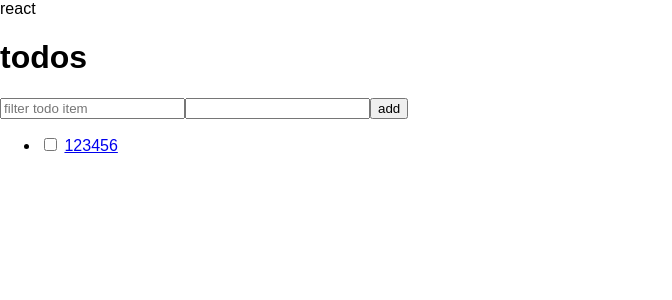
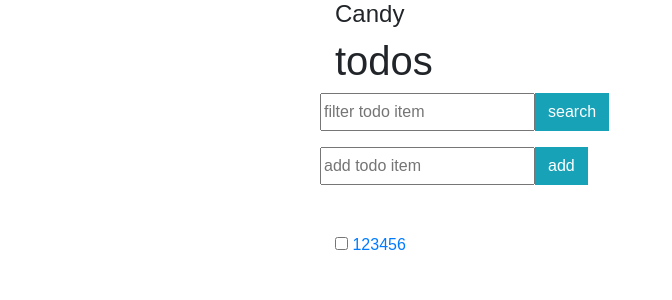
Before and after one commit to CandyAngelaCandy/todo-list-redux, a React (Create React App) app: page / in a window 1280 px wide. Shown: the top 300 px of the page, without its empty margins (0-672 px from the left). Built offline with nearby package versions, Linux system fonts and the light colour scheme.

Commit message:
add bootstrap stylee

```diff
--- a/public/index.html
+++ b/public/index.html
@@ -10,6 +10,7 @@
     -->
     <link rel="manifest" href="%PUBLIC_URL%/manifest.json">
     <link rel="shortcut icon" href="%PUBLIC_URL%/favicon.ico">
+    <link rel="stylesheet" href="https://stackpath.bootstrapcdn.com/bootstrap/4.1.2/css/bootstrap.min.css" integrity="sha384-Smlep5jCw/wG7hdkwQ/Z5nLIefveQRIY9nfy6xoR1uRYBtpZgI6339F5dgvm/e9B" crossorigin="anonymous">
     <!--
       Notice the use of %PUBLIC_URL% in the tags above.
       It will be replaced with the URL of the `public` folder during the build.
--- a/src/components/App.js
+++ b/src/components/App.js
@@ -3,7 +3,7 @@ import TodoList from '../containers/todoList';
 import UserList from '../containers/userList';
 
 const App = () => (
-  <div>
+  <div className="offset-md-3 col-md-6">
     <UserList />
     <TodoList />
   </div>
--- a/src/components/Todo.js
+++ b/src/components/Todo.js
@@ -1,5 +1,5 @@
 import React, { PureComponent } from 'react';
-import { BrowserRouter as Router, Route, Link } from 'react-router-dom';
+import {Link } from 'react-router-dom';
 
 class Todo extends PureComponent {
   render() {
@@ -7,23 +7,33 @@ class Todo extends PureComponent {
       <div>
         <div className="header">
           <h1>todos</h1>
+          <div className="row input-group mb-3">
             <input
               type="text"
               ref={el => {
                 this.filterInput = el;
               }}
-            onBlur={() => {
+              placeholder="filter todo item"
+            />
+            <button
+              className="btn btn-info rounded-0"
+              onClick={() => {
                 this.props.filterTodo(this.filterInput.value);
               }}
-            placeholder="filter todo item"
-          />
+            >
+              search
+            </button>
+          </div>
+          <div className="row input-group mb-3">
             <input
               type="text"
               ref={el => {
                 this.input = el;
               }}
+              placeholder="add todo item"
             />
             <button
+              className="btn btn-info rounded-0"
               onClick={() => {
                 this.props.addTodo(this.input.value);
               }}
@@ -31,10 +41,11 @@ class Todo extends PureComponent {
               add
             </button>
           </div>
-        <ul>
+        </div>
+          <div className="mt-5">
           {this.props.todoList.map(todoItem => {
             return (
-              <li key={todoItem.id}>
+              <div key={todoItem.id}>
                 <input
                   type="checkbox"
                   onChange={() => {
@@ -66,10 +77,10 @@ class Todo extends PureComponent {
                     </span>
                   </Link>
                 )}
-              </li>
+              </div>
             );
           })}
-        </ul>
+        </div>
       </div>
     );
   }
--- a/src/components/TodoDetailer.js
+++ b/src/components/TodoDetailer.js
@@ -1,24 +1,34 @@
 import React, { Component } from 'react';
 
 class TodoDetailer extends Component {
-
-    componentDidMount() {
-        const id = this.props.match.params.id
-        this.props.selectTodoByItem(parseInt(id, 10));
-    }
+  componentDidMount() {
+    const id = this.props.match.params.id;
+    this.props.selectTodoByItem(parseInt(id, 10));
+  }
 
   render() {
+    return (
+      <div className="col-md-6 offset-md-3 mt-2">
+        <h1>detail todo</h1>
 
-    return (
-        <div>
-        <div>detail todo</div>
-            {console.log(this.props.todoList[0])}
-        <span>{this.props.todoList[0].text}</span>
-        <span>{this.props.todoList[0].time}</span>
+          <table className="table mt-5 App">
+              <thead>
+              <tr>
+                  <th>事情</th>
+                  <th>创建时间</th>
+              </tr>
+              <tbody>
+              <tr>
+                  <td width="50%">{this.props.todoList[0].text}</td>
+                  <td width="50%">{this.props.todoList[0].time}</td>
+              </tr>
+              </tbody>
+              </thead>
+          </table>
       </div>
     );
+
   }
 }
 
-
 export default TodoDetailer;
--- a/src/components/UserInfo.js
+++ b/src/components/UserInfo.js
@@ -3,9 +3,9 @@ import React, { Component } from 'react';
 class UserInfo extends Component {
   render() {
     return (
-      <div>
-        <span>{this.props.userInfo['name']}</span>
-      </div>
+      <h4 className="header">
+          {this.props.userInfo['name']}
+      </h4>
     );
   }
 }
--- a/src/containers/todoList.js
+++ b/src/containers/todoList.js
@@ -20,7 +20,7 @@ const mapDispatchToProps = {
   toogleTodo,
   filterTodo,
   editTodo,
-  updateTodo,
+  updateTodo
 };
 
 export default connect(
--- a/src/reducers/index.js
+++ b/src/reducers/index.js
@@ -1,12 +1,10 @@
 import { combineReducers } from 'redux';
 import todoInfo from './todo';
 import userInfo from './userInfo';
-import todoDetailer from './todoDetailer';
 
 const rootReducer = combineReducers({
   todoList: todoInfo,
-  userInfo,
-  todoDetailer,
+  userInfo
 });
 
 export default rootReducer;
--- a/src/reducers/todo.js
+++ b/src/reducers/todo.js
@@ -6,7 +6,7 @@ const todoState = [
     completed: false,
     editable: false,
     visible: true,
-    time:new Date().toUTCString()
+    time: new Date().toUTCString()
   }
 ];
 
@@ -30,7 +30,7 @@ export default function todos(state = todoState, action) {
       const newState1 = [...state];
 
       const filterState = newState1.filter(item => {
-        return item.text === action.filterValue;
+        return item.text.includes(action.filterValue);
       });
 
       return filterState;
@@ -59,7 +59,7 @@ export default function todos(state = todoState, action) {
       break;
 
     case 'SELECT_TODO':
-        console.log("select");
+      console.log('select');
 
       const selectState = [...state];
       const selectItem = selectState.filter(item => {
--- a/src/reducers/todoDetailer.js
+++ /dev/null
@@ -1,11 +0,0 @@
-const todoDetailInfoState = {
-  text: 'detail'
-};
-
-export default function user(state = todoDetailInfoState, action) {
-  switch (action.type) {
-
-    default:
-      return state;
-  }
-}
--- a/src/reducers/userInfo.js
+++ b/src/reducers/userInfo.js
@@ -1,5 +1,5 @@
 const userInfoState = {
-  name: 'react'
+  name: 'Candy'
 };
 
 export default function user(state = userInfoState, action) {
```
Also changed, not shown: src/actions/index.js (+6 -6 lines), src/containers/todoDetailerList.js (+6 -5 lines). Lines whose indentation alone changed are shown as unchanged.
